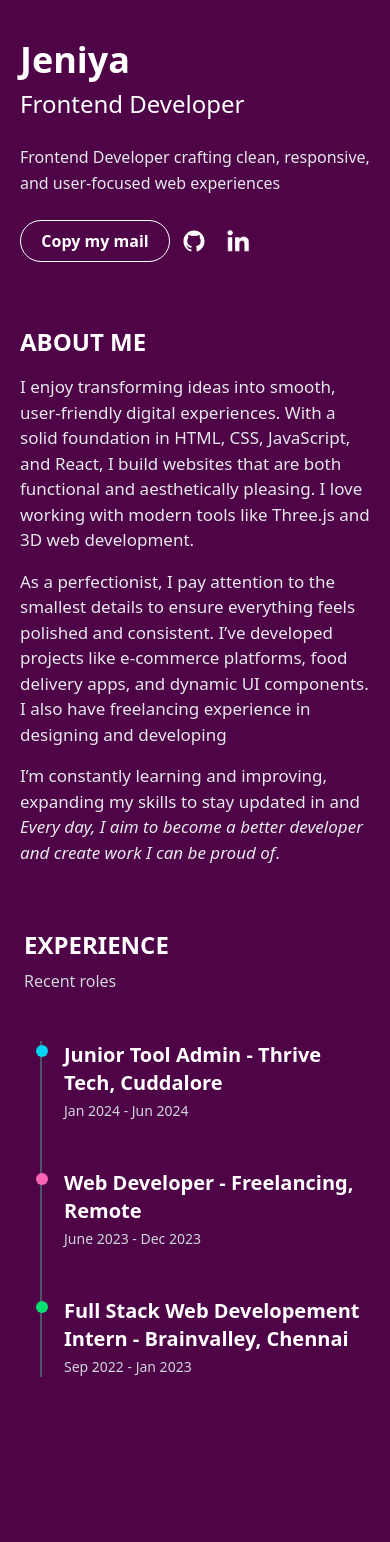
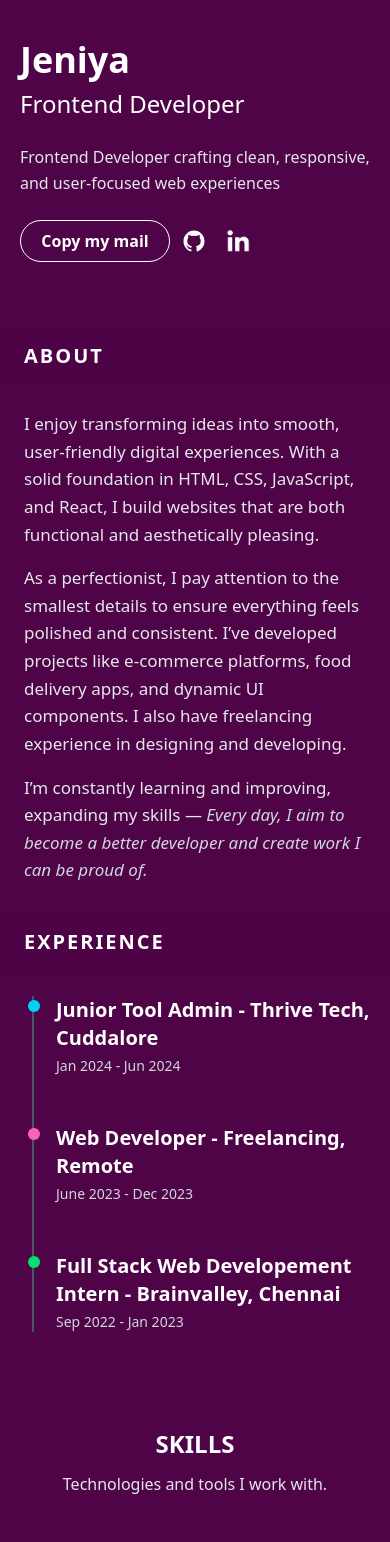
Before and after one commit to Jeniya14/my-portfolio, a React (Vite) app: page / in a window 390 px wide. Shown: the top 1542 px of the page. Built offline with nearby package versions, Linux system fonts and the light colour scheme.

Commit message:
navbar added

```diff
--- a/src/App.jsx
+++ b/src/App.jsx
@@ -13,7 +13,7 @@ function App() {
 
 
   return (
-    <div className="sm:bg-midnight bg-halfnight text-white">
+    <div className="lg:bg-midnight bg-halfnight text-white">
       <GlowCurser />
       {/* <MobileSectionHeader /> */}
       <main className=" z-10">
@@ -23,7 +23,7 @@ function App() {
         {/* </nav> */}
         <Hero />
         <Experience/>
-        <Skill />
+
         <Project />
         <Footer />
       </main>
--- a/src/components/GlowCurser.jsx
+++ b/src/components/GlowCurser.jsx
@@ -15,7 +15,7 @@ const GlowCurser = () => {
     },[])
   return (
     <div
-    className='pointer-events-none fixed inset-0 z-0 hidden sm:block'
+    className='pointer-events-none fixed inset-0 z-0 hidden lg:block'
     style={{ background: `radial-gradient(circle 150px at ${position.x}px ${position.y}px, rgba(255,0,230,0.2), transparent 250%)`,
         mixBlendMode: "screen",}}
     ></div>
--- a/src/section/Experience.jsx
+++ b/src/section/Experience.jsx
@@ -1,10 +1,20 @@
+import Skills from "./Skill"
+
 const Experience = () => {
   return (
-    <div className="px-6 py-16 md:px-20 lg:px-32 " id="experience">
-  <h2 className="text-2xl md:text-4xl font-bold">EXPERIENCE</h2>
-  <p className="text-gray-300 mt-2">Recent roles</p>
+    <section id="about" className="relative pt-5 mt-2  max-w-full lg:pt-0 lg:px-0 ">
+      <div className="sticky top-0 z-20 w-screen bg-[rgba(78,4,71,0.7)] backdrop-blur lg:sr-only">
+        <div className="px-6 py-4">
+          <h1 className="text-xl font-bold uppercase tracking-widest text-white">
+            Experience
+          </h1>
+        </div>
+      </div>
+        <div className="px-4 lg:py-16 md:px-20 lg:px-32 " id="experience">
+        <h2 className="text-2xl md:text-4xl hidden lg:block font-bold">EXPERIENCE</h2>
+        {/* <p className="text-gray-300 sm:mt-2">Recent roles</p> */}
 
-  <div className="mt-12 space-y-12 relative">
+      <div className="mt-6 lg:mt-12 space-y-12 relative">
 
         {/* Vertical Line */}
         <div className="absolute left-4 md:left-6 top-0 h-full w-[2px] bg-gray-600" />
@@ -50,6 +60,9 @@ const Experience = () => {
 
        </div>
       </div>
+      <Skills/>
+    </section>
+
 
   )
 }
--- a/src/section/Hero.jsx
+++ b/src/section/Hero.jsx
@@ -11,10 +11,10 @@ const Hero = () => {
     }, 2000);
   };
   return (
-     <section className="pt-10 sm:py-30 text-gray-300 flex items-center justify-center px-5 sm:px-8 md:px-20 " id="home">
-      <div className="max-w-6xl w-full grid md:grid-cols-2 gap-16">
+     <section className="pt-10 sm:py-30 text-gray-300 flex items-center justify-center lg:px-20 " id="home">
+      <div className="max-w-6xl w-full grid lg:grid-cols-2 gap-16">
         {/* Left Side */}
-        <div className="space-y-2 ">
+        <div className="space-y-2 px-5">
           <h1 className="text-4xl md:text-6xl font-extrabold text-white">
             Jeniya
           </h1>
@@ -41,20 +41,43 @@ const Hero = () => {
         </div>
 
         {/* Right Side */}
-        <div className="space-y-4 sm:text-gray-400 text-gray-200 ">
-          <div className="text-white text-2xl font-bold sm:hidden block"> ABOUT ME</div>
-          <div  className="text-[17px] sm:text-lg space-y-4">
-            <p >
-            I enjoy transforming ideas into smooth, user-friendly digital experiences. With a solid foundation in HTML, CSS, JavaScript, and React, I build websites that are both functional and aesthetically pleasing. I love working with modern tools like Three.js and 3D web development.
+        <section id="about" className="relative max-w-3xl mx-auto px-6 ">
+
+  {/* Sticky header (ONLY for About section) */}
+  <div className="sticky top-0 z-20 -mx-6 mb-6 w-screen bg-[rgba(78,4,71,0.7)] px-6 py-4 backdrop-blur lg:sr-only ">
+    <h1 className="text-xl font-bold uppercase tracking-widest lg:hidden text-white">
+      About
+    </h1>
+  </div>
+
+  {/* About content */}
+  <div className="space-y-6 text-gray-200 sm:text-gray-300">
+    <div className="text-[17px] sm:text-lg space-y-4 leading-relaxed">
+      <p>
+        I enjoy transforming ideas into smooth, user-friendly digital experiences.
+        With a solid foundation in HTML, CSS, JavaScript, and React, I build
+        websites that are both functional and aesthetically pleasing.
       </p>
+
       <p>
-            As a perfectionist, I pay attention to the smallest details to ensure everything feels polished and consistent. I’ve developed projects like e-commerce platforms, food delivery apps, and dynamic UI components. I also have freelancing experience in designing and developing
+        As a perfectionist, I pay attention to the smallest details to ensure
+        everything feels polished and consistent. I’ve developed projects like
+        e-commerce platforms, food delivery apps, and dynamic UI components.
+        I also have freelancing experience in designing and developing.
       </p>
+
       <p>
-            I’m constantly learning and improving, expanding my skills to stay updated in  and <i>Every day, I aim to become a better developer and create work I can be proud of</i>.
+        I’m constantly learning and improving, expanding my skills —
+        <i className="text-gray-300">
+          {" "}Every day, I aim to become a better developer and create work
+          I can be proud of.
+        </i>
       </p>
     </div>
+
   </div>
+</section>
+
       </div>
     </section>
   )
--- a/src/section/Navbar.jsx
+++ b/src/section/Navbar.jsx
@@ -11,7 +11,7 @@ const Navbar = () => {
   });
 
   return (
-    <nav className="sticky top-0 z-50  py-2 hidden sm:block">
+    <nav className="sticky top-0 z-50  py-2 hidden lg:block">
     <ul onMouseLeave={()=>{
       setPosition((eve)=>({
         ...eve,
--- a/src/section/Project.jsx
+++ b/src/section/Project.jsx
@@ -1,7 +1,15 @@
 const Project = () => {
   return (
-    <div id="project" className="min-h-screen text-white" >
-    <h1 className="text-2xl sm:text-4xl font-bold px-4 sm:px-10 md:px-20">
+    <section id="about" className="relative pt-5 mt-2  max-w-full lg:pt-0 lg:px-0 ">
+      <div className="sticky top-0 z-20 w-screen bg-[rgba(78,4,71,0.7)] backdrop-blur lg:sr-only">
+        <div className="px-6 py-4">
+          <h1 className="text-xl font-bold uppercase tracking-widest text-white">
+            MY PROJECTS
+          </h1>
+        </div>
+      </div>
+        <div id="project" className="min-h-screen text-white" >
+    <h1 className="text-2xl sm:text-4xl font-bold px-4 sm:px-10 md:px-20 hidden lg:block">
     MY PROJECTS
     </h1>
 
@@ -127,6 +135,8 @@ const Project = () => {
       </div>
     </div>
 
+    </section>
+
   )
 }
 
```
Lines whose indentation alone changed are shown as unchanged.
